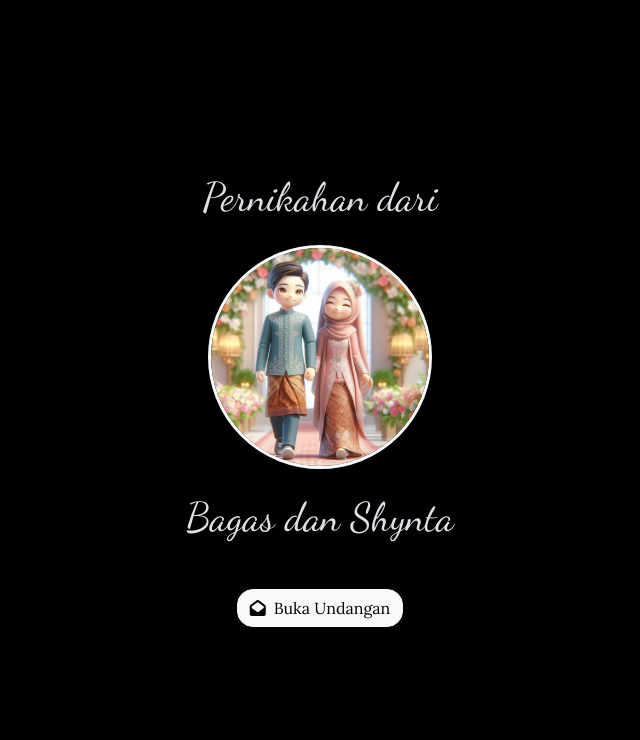
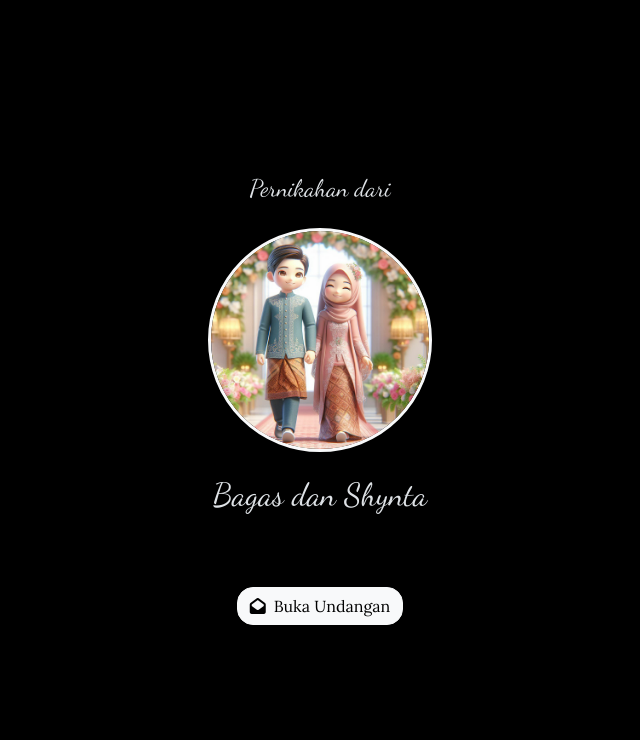
Before and after one commit to shyntaayu/fe-undangan, a website with bundled scripts: page index.html in a window 1280 px wide. Shown: the top 740 px of the page, without its empty margins (320-960 px from the left). Built offline with nearby package versions, Linux system fonts and the light colour scheme.

Commit message:
+ change font cover

```diff
--- a/index.html
+++ b/index.html
@@ -653,13 +653,13 @@
     <div class="loading-page bg-black" id="welcome" style="opacity: 1;">
         <div class="d-flex justify-content-center align-items-center" style="height: 100vh !important;">
             <div class="text-center">
-                <h1 class="font-esthetic mb-4" style="font-size: 2.5rem;">Pernikahan dari</h1>
+                <h1 class="font-esthetic mb-4" style="font-size: 1.5rem;">Pernikahan dari</h1>
 
                 <div class="img-crop border border-3 border-light shadow mb-4 mx-auto">
                     <img src="./assets/images/bg-front-3.jpg" alt="background">
                 </div>
 
-                <h1 class="font-esthetic my-4" style="font-size: 2.5rem;">Bagas dan Shynta</h1>
+                <h1 class="font-esthetic my-4 mb-5" style="font-size: 2rem;">Bagas dan Shynta</h1>
                 <div id="guest-name" data-message="Kepada Yth Bapak/Ibu/Saudara/i"></div>
 
                 <button type="button" class="btn btn-light shadow rounded-4 mt-4" onclick="util.open(this)">
```
